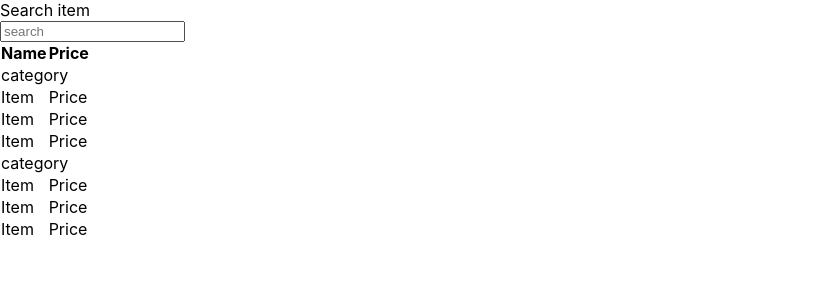
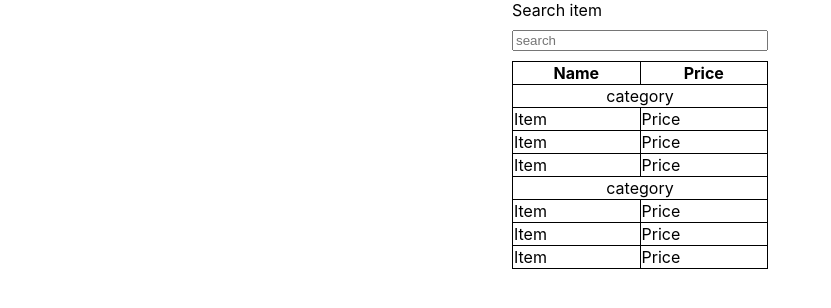
Before and after one commit to Arturas1989/search_engine, a React (Create React App) app: page / in a window 1280 px wide. Shown: the top 308 px of the page, without its empty margins (0-831 px from the left). Built offline with nearby package versions, Linux system fonts and the light colour scheme.

Commit message:
Restructured html rendering + css

```diff
--- a/src/App.css
+++ b/src/App.css
@@ -1,38 +1,33 @@
-.App {
+:root{
+  --container-width: 20%;
+  --container-margin: calc((100% - var(--container-width))/2);
+
+}
+.container{
+  width: var(--container-width);
+  margin-left: var(--container-margin);
+  margin-right: var(--container-margin);
+
+  display: flex;
+  flex-direction: column;
+  row-gap: 10px;
+}
+
+table{
+  table-layout: fixed;
+  border-collapse: collapse;
+}
+
+tr{
+  width: 100%;
+  margin-top: 10px;
+  border: 1px solid black;
+}
+.categoryRow{
   text-align: center;
 }
-
-.App-logo {
-  height: 40vmin;
-  pointer-events: none;
+td,th{
+  width: 50%;
+  box-sizing: border-box;
+  border: 1px solid black;
 }
-
-@media (prefers-reduced-motion: no-preference) {
-  .App-logo {
-    animation: App-logo-spin infinite 20s linear;
-  }
-}
-
-.App-header {
-  background-color: #282c34;
-  min-height: 100vh;
-  display: flex;
-  flex-direction: column;
-  align-items: center;
-  justify-content: center;
-  font-size: calc(10px + 2vmin);
-  color: white;
-}
-
-.App-link {
-  color: #61dafb;
-}
-
-@keyframes App-logo-spin {
-  from {
-    transform: rotate(0deg);
-  }
-  to {
-    transform: rotate(360deg);
-  }
-}
--- a/src/App.js
+++ b/src/App.js
@@ -3,17 +3,17 @@ import './App.css';
 
 function FilterableProductTable(){
   return (
-    <>
+    <div className = "container">
       <SearchBar />
       <ProductTable />
-    </>
+    </div>
   )
 }
 
 function SearchBar(){
   return (
     <>
-      <label for="search">Search item</label><br></br>
+      <label htmlFor="search">Search item</label>
       <input type="search" id="search" name="search" placeholder="search"></input>
     </>
 
@@ -22,7 +22,8 @@ function SearchBar(){
 
 function ProductTable(){
   return (
-    <>
+    <table>
+      <tbody>
         <tr>
           <th>
             Name
@@ -39,14 +40,16 @@ function ProductTable(){
           <ProductRow />
           <ProductRow />
           <ProductRow />
-    </>
+      </tbody>
+    </table>
+
   )
 }
 
 function ProductCategoryRow(){
   return (
     <tr>
-      <td colSpan = "2">
+      <td className = "categoryRow" colSpan = "2">
           category
       </td>
     </tr>
```
Lines whose indentation alone changed are shown as unchanged.
